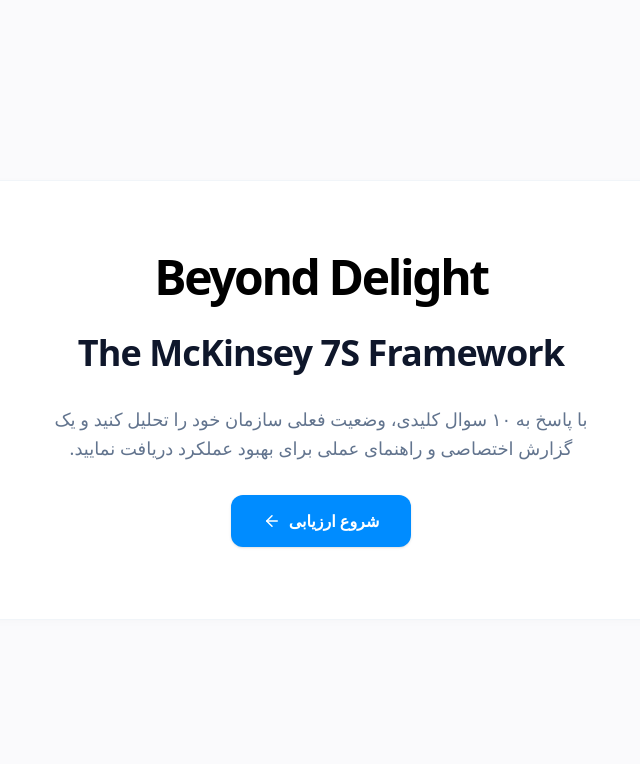
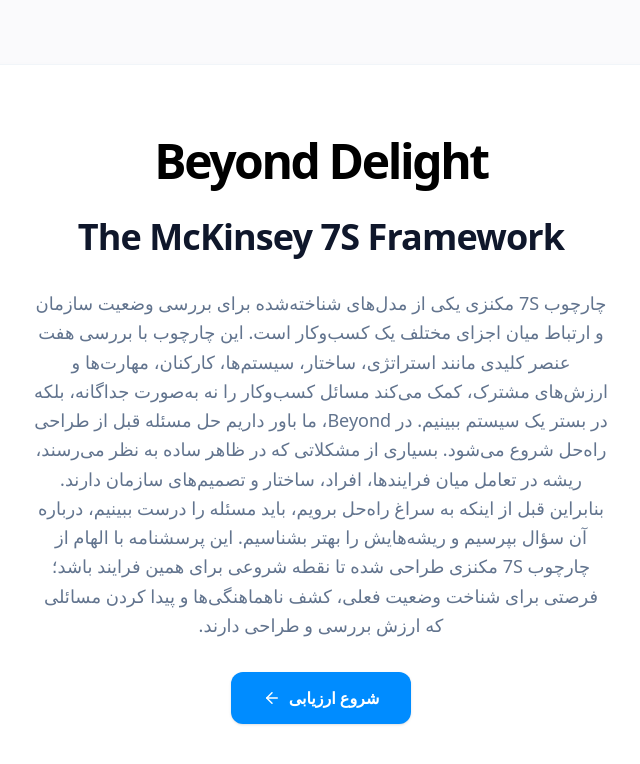
Before and after one commit to hengamehshams/Beyond-Delight, a React (Vite) app: page / in a window 1280 px wide. Shown: the top 764 px of the page, without its empty margins (319-959 px from the left). Built offline with nearby package versions, Linux system fonts and the light colour scheme.

Commit message:
Update App.tsx

```diff
--- a/src/App.tsx
+++ b/src/App.tsx
@@ -182,8 +182,11 @@
             </div>
             <h1 className="text-3xl sm:text-4xl font-extrabold text-slate-900 tracking-tight mt-8">The McKinsey 7S Framework</h1>
             <p className="text-slate-500 leading-relaxed text-lg max-w-xl mx-auto">
-              با پاسخ به ۱۰ سوال کلیدی، وضعیت فعلی سازمان خود را تحلیل کنید و یک گزارش اختصاصی و راهنمای عملی برای بهبود عملکرد دریافت نمایید.
-            </p>
+چارچوب 7S مکنزی یکی از مدل‌های شناخته‌شده برای بررسی وضعیت سازمان و ارتباط میان اجزای مختلف یک کسب‌وکار است. این چارچوب با بررسی هفت عنصر کلیدی مانند استراتژی، ساختار، سیستم‌ها، کارکنان، مهارت‌ها و ارزش‌های مشترک، کمک می‌کند مسائل کسب‌وکار را نه به‌صورت جداگانه، بلکه در بستر یک سیستم ببینیم.
+
+در Beyond، ما باور داریم حل مسئله قبل از طراحی راه‌حل شروع می‌شود. بسیاری از مشکلاتی که در ظاهر ساده به نظر می‌رسند، ریشه در تعامل میان فرایندها، افراد، ساختار و تصمیم‌های سازمان دارند. بنابراین قبل از اینکه به سراغ راه‌حل برویم، باید مسئله را درست ببینیم، درباره آن سؤال بپرسیم و ریشه‌هایش را بهتر بشناسیم.
+
+این پرسشنامه با الهام از چارچوب 7S مکنزی طراحی شده تا نقطه شروعی برای همین فرایند باشد؛ فرصتی برای شناخت وضعیت فعلی، کشف ناهماهنگی‌ها و پیدا کردن مسائلی که ارزش بررسی و طراحی دارند.            </p>
             <button onClick={() => setStep('info')} className="mx-auto w-full sm:w-auto px-8 py-3.5 flex items-center justify-center gap-2 bg-[#008CFF] text-white rounded-xl hover:bg-[#0073e6] transition-all font-semibold shadow-sm hover:shadow-md">
               <span>شروع ارزیابی</span>
               <ArrowLeft size={18} />
```
